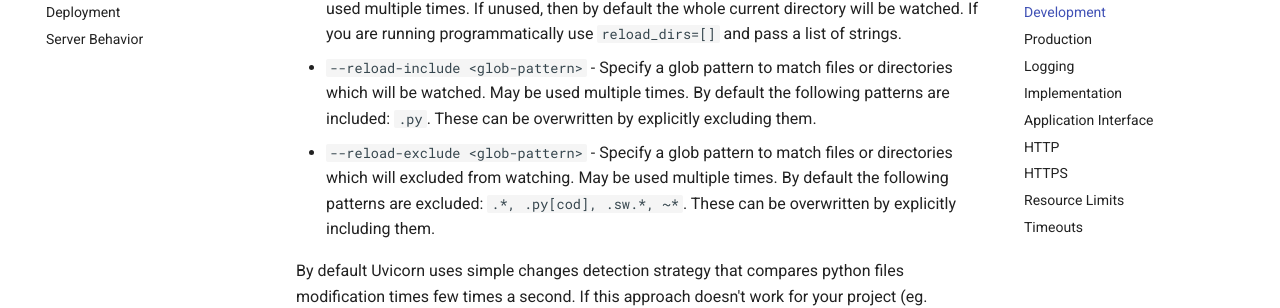
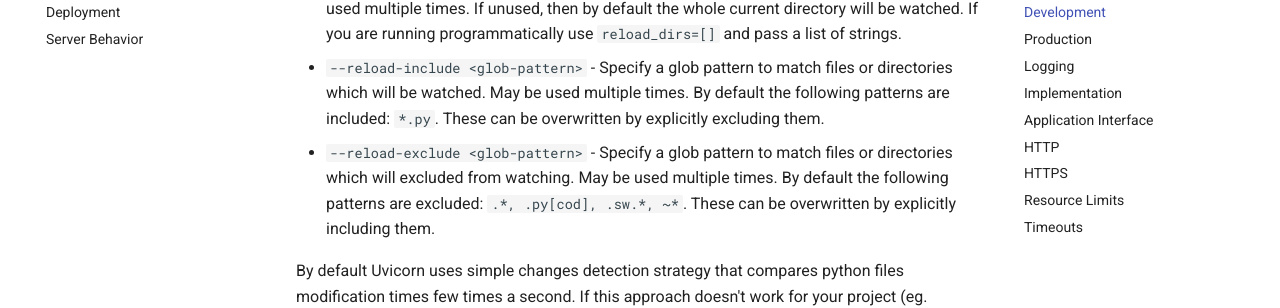
Before and after one commit to encode/uvicorn, an MkDocs documentation site: the page built from docs/settings.md, in a window 1280 px wide and 900 px high, scrolled down 798 px. Shown: the part 150-458 px from the top of the window. Built offline with MkDocs 1.6.1 and Material for MkDocs 9.7.7, drawn with Linux system fonts in a browser that asks for light colours; comment, search, counter and statistics services are not loaded.

```diff
--- a/docs/settings.md
+++ b/docs/settings.md
@@ -23,7 +23,7 @@ you should put `uvicorn.run` into `if __name__ == '__main__'` clause in the main
 
 * `--reload` - Enable auto-reload.
 * `--reload-dir <path>` - Specify which directories to watch for python file changes. May be used multiple times. If unused, then by default the whole current directory will be watched. If you are running programmatically use `reload_dirs=[]` and pass a list of strings.
-* `--reload-include <glob-pattern>` - Specify a glob pattern to match files or directories which will be watched. May be used multiple times. By default the following patterns are included: `.py`. These can be overwritten by explicitly excluding them.
+* `--reload-include <glob-pattern>` - Specify a glob pattern to match files or directories which will be watched. May be used multiple times. By default the following patterns are included: `*.py`. These can be overwritten by explicitly excluding them.
 * `--reload-exclude <glob-pattern>` - Specify a glob pattern to match files or directories which will excluded from watching. May be used multiple times. By default the following patterns are excluded: `.*, .py[cod], .sw.*, ~*`. These can be overwritten by explicitly including them.
 
 By default Uvicorn uses simple changes detection strategy that compares python files modification times few times a second. If this approach doesn't work for your project (eg. because of its complexity), or you need watching of non python files, you can install Uvicorn with optional `watchgod` dependency to use filesystem events instead:
```
